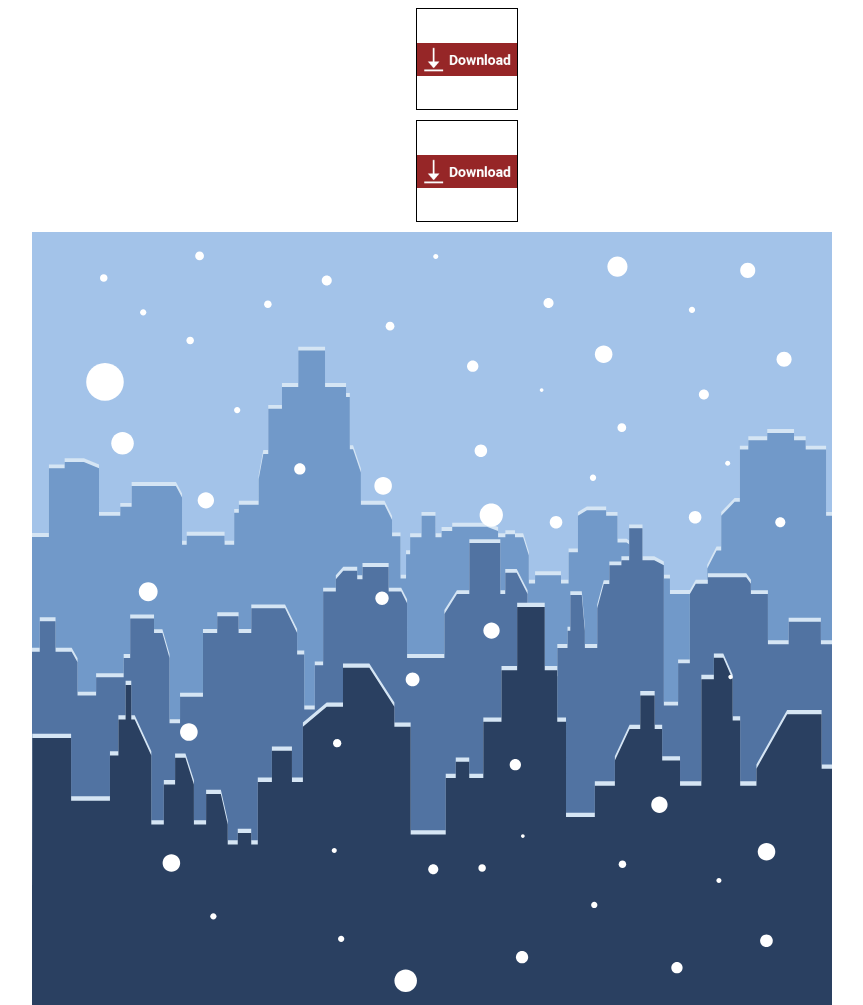
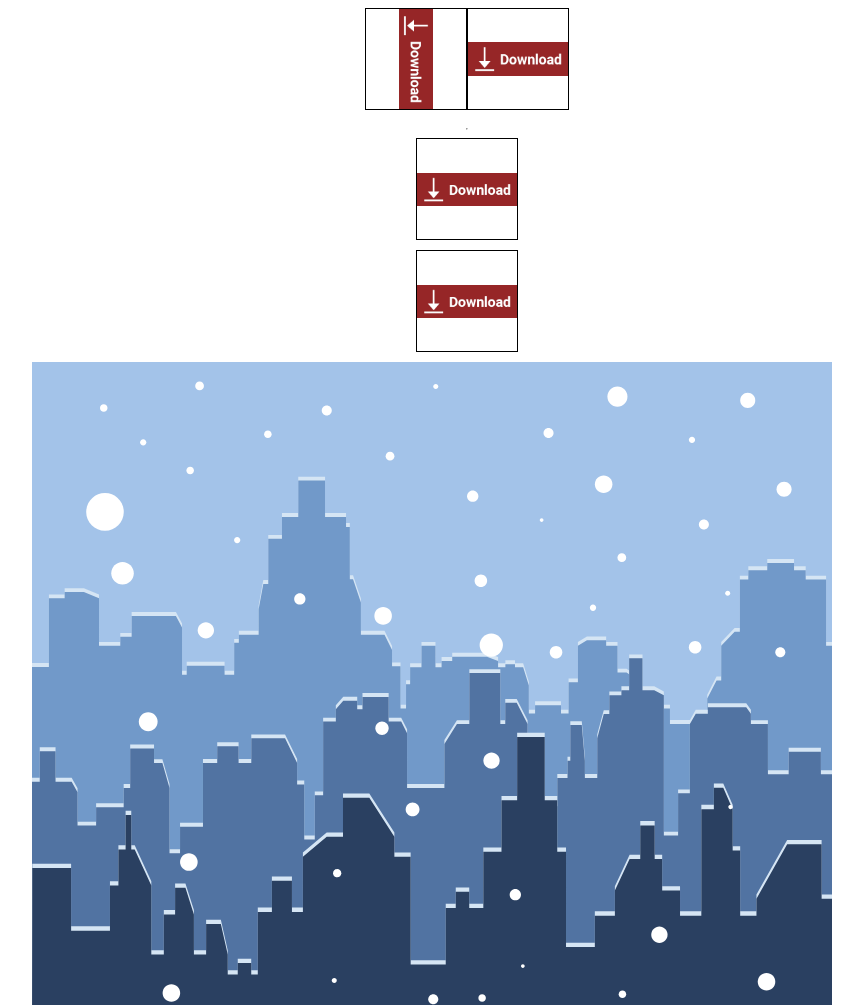
Before and after one commit to Abstrakcionist/Default_elements, a plain HTML site: page index.html in a window 1280 px wide. Shown: the top 1005 px of the page, without its empty margins (173-1036 px from the left). Drawn offline with Linux system fonts and the light colour scheme.

Commit message:
задаине 2

```diff
--- a/index.html
+++ b/index.html
@@ -8,8 +8,13 @@
     <link rel="stylesheet" href="styles.css">
 </head>
 <body>
-    <div class="obj"></div>
-    <div class="obj"></div>
+    <div class="container">
+        <div class="obj1"><img src="Icon-druck-100x300px — копия.png" alt=""></div>
+        <div class="obj1"><img src="Icon-druck-100x300px.png" alt=""></div>
+    </div>
+    <hr>
+    <div class="obj2"></div>
+    <div class="obj2"></div>
     <div class="knopka">KHOПKA</div>
 </body>
 </html>
--- a/styles.css
+++ b/styles.css
@@ -5,7 +5,28 @@ body{
     align-items: center;
 }
 
-.obj{
+.container{
+    display: flex;
+    flex-direction: row;
+}
+
+.obj1{
+    width: 100px;
+    height: 100px;
+    border: 1px solid black;
+    margin-bottom: 10px;
+    display: flex;
+    align-items: center;
+    justify-content: center;
+}
+
+img{
+    width: 100%;
+    height: 100%;
+    object-fit: contain;
+}
+
+.obj2{
     width: 100px;
     height: 100px;
     border: 1px solid black;
```
